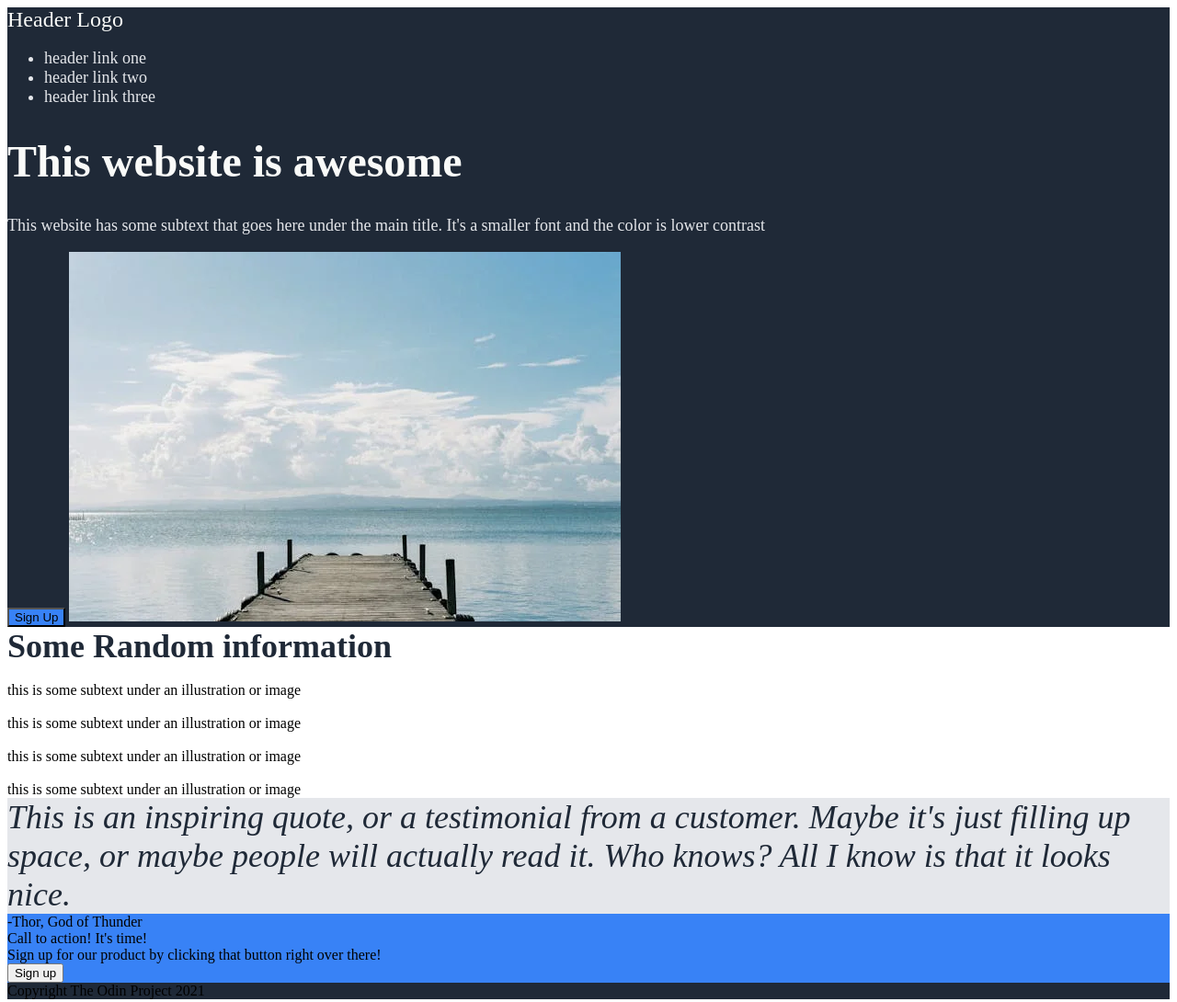
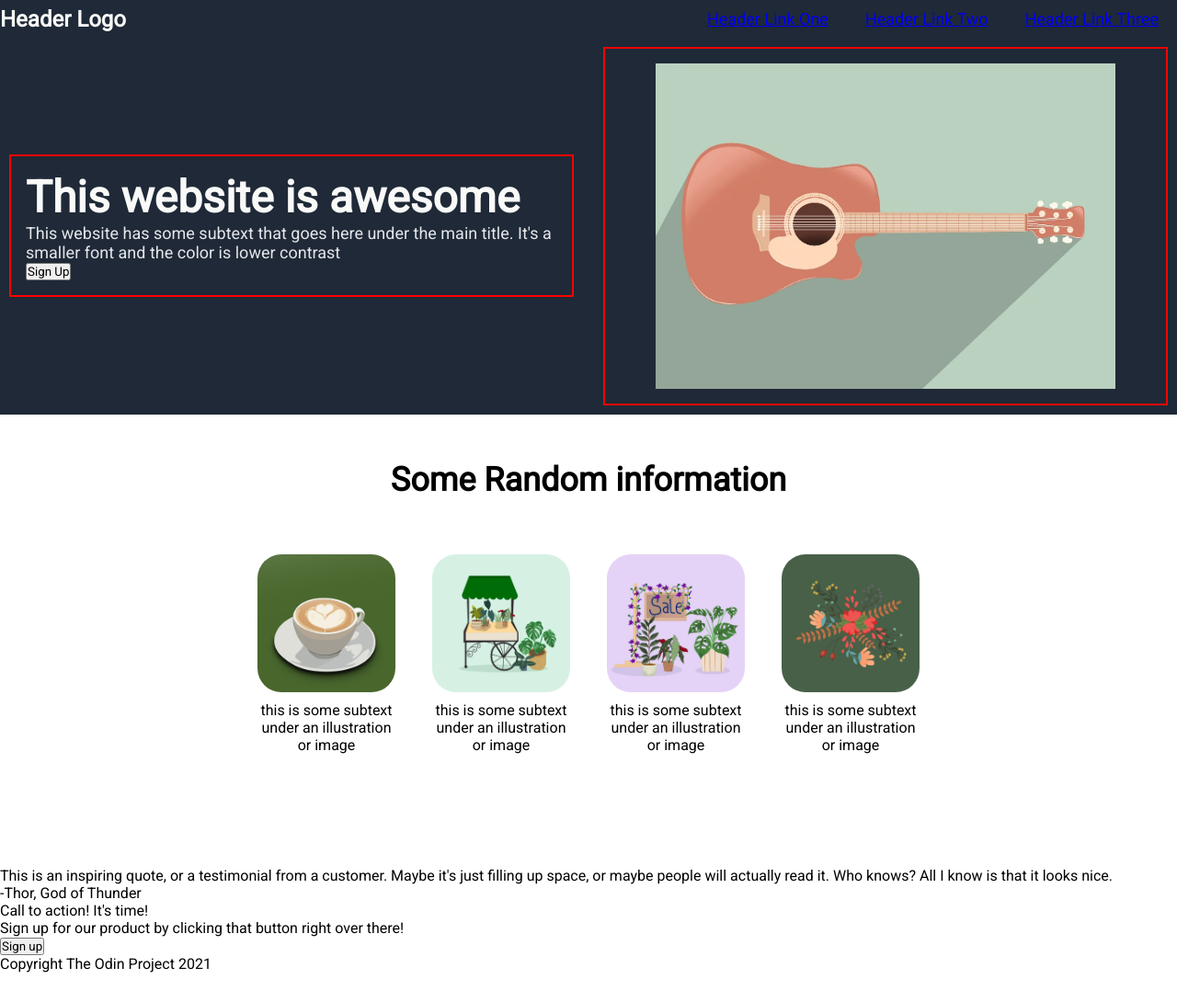
Before and after one commit to Shobana-Sridhar-ca/landing-page, a plain HTML site: page index.html in a window 1280 px wide. Shown: the whole page at 92% size. After the commit the page ends 1058 px from the top, so only its background shows below. Drawn offline with Linux system fonts and the light colour scheme.

Commit message:
Add styling to Section 2

```diff
--- a/index.html
+++ b/index.html
@@ -3,36 +3,58 @@
     <meta charset="utf-8">
     <title> Landing Page </title>
     <link rel="stylesheet" href="./styles.css">
+    <link href='https://fonts.googleapis.com/css?family=Roboto' rel='stylesheet'>
 </head>
 <body>
     <div class="section1">
-        <div class="headerlogo"> Header Logo</div>
-        <ul class="text">
-            <li>header link one</li>
-            <li>header link two</li>
-            <li>header link three</li>
-        </ul>
-    <h1>This website is awesome</h1>
-    <p class="text">This website has some subtext that goes here under the main title. It's a smaller font
-        and the color is lower contrast
-    </p>
-    <button class="button"> Sign Up </button>
-    <img src="./images/pexels-photo-27496001.webp" alt="Image for landing page" >
-</div>
+        <div class="flex-container">
+            <div class="navbar">
+              <h2 class="headerlogotext">Header Logo</h2>
+                <nav>
+                  <ul class="headerlinktext">
+                    <li><a href="#">Header Link One</a></li>
+                    <li><a href="#">Header Link Two</a></li>
+                    <li><a href="#">Header Link Three</a></li>
+                  </ul>
+                </nav>
+            </div>
+        </div>
+        <div class="container">
+            <article class="item item-1">
+                <h1 class="heromaintext">This website is awesome</h1>
+                <p class="herosecondarytext">This website has some subtext that goes here under the main title. It's a smaller font
+                    and the color is lower contrast
+                </p>
+                <button class="button"> Sign Up </button>
+            </article>
 
+            <article class="item item-2">
+                <img src="./images/guitar-8343666_1280.webp" alt="Image for landing page">
+            </article>
+        </div>
+    </div>
 
 <div class="section2">
     <div class="headertext">Some Random information</div>
-    <img src="">
-    <div class="text"> this is some subtext under an illustration or image</div>
-    <img src="">
-    <div class="text"> this is some subtext under an illustration or image</div>
-    <img src="">
-    <div class="text"> this is some subtext under an illustration or image</div>
-    <img src="">
-    <div class="text"> this is some subtext under an illustration or image</div>
+    <div class="imageandtext">
+    <figure>
+        <img src="./images/coffee-8668442_960_720.jpg">
+        <figcaption>this is some subtext under an illustration or image</figcaption>
+    </figure>
+    <figure>
+        <img src="./images/flowers-9028101_1280.webp">
+        <figcaption>this is some subtext under an illustration or image</figcaption>
+    </figure>
+    <figure>
+        <img src="./images/sales-9028104_1280.webp">
+        <figcaption>this is some subtext under an illustration or image</figcaption>
+    </figure>
+    <figure>
+        <img src="./images/flowers-9032938_1280.webp">
+        <figcaption>this is some subtext under an illustration or image</figcaption>
+    </figure>
 </div>
-
+</div>
 
 <div class="section3">
     <div class="text"> This is an inspiring quote, or a testimonial from
--- a/styles.css
+++ b/styles.css
@@ -1,45 +1,136 @@
-/* Section 1 */
+*{
+    font-family: roboto;
+    padding: 0;
+    margin: 0;
+}
+/* Section 1 Style */
 .section1{
     background-color: #1F2937;
-
 }
-.section1 h1{
+.heromaintext{
     font-size: 48px;
     color: #F9FAF8;
     font-weight: 900;
 }
-.section1 .text{
+.herosecondarytext{
+    font-size: 18px;
+    color:#E5E7EB;
+}
+.headerlinktext{
     font-size: 18px;
     color: #E5E7EB;
 }
-.section1 .headerlogo{
+.headerlogotext{
     font-size: 24px;
     color: #F9FAF8;
 }
-.footer{
-    background-color: #1F2937;
+
+/* Responsive Header Logo and Navigation bar */
+.flex-container {
+    font-size: 1.2rem;
+}
+.navbar {
+    display: flex;
+    align-items: center;
+    justify-content: center;
+    margin: auto;
+}
+.navbar ul {
+    display: flex;
+  }
+  .flex-container .navbar {
+    justify-content: space-between;
+  }
+  .navbar ul li {
+    list-style-type: none;
+  }
+
+  .flex-container .navbar ul li {
+    padding: 10px;
+    margin: 0 10px;
+  }
+
+@media(max-width: 650px){
+    .flex-container .navbar{
+        flex-direction: column;
+    }
 }
 
-/* Section 2 */
-.button{
-    background-color: #3882F6;
+/* Columns: Website main text and image */
+.container{
+    display: flex;
+    justify-content: center;
+    align-items: center;
+
+    padding: 10px;
+
+    flex-wrap: wrap;
+    align-content: center;
+    gap: 2rem;
+
 }
-.section2 .headertext{
+@media (min-width: 1200px){
+    .container{
+        flex-direction: row;
+    }
+}
+
+.container > *{
+    flex: 1;
+}
+.item{
+    padding: 1rem;
+    border: 2px solid red;
+    justify-content: center;
+    align-items: center;
+}
+img {
+    display: block;
+    margin: auto;
+    height: auto;
+    width: 500px;
+  }
+/* ---------------------------------------- */
+.section2{
+    padding: 10px;
+    flex-wrap: wrap;
+    gap: 2rem;
+    margin-bottom: 160px;
+
+}
+.imageandtext{
+    display: flex;
+    box-sizing: border-box;
+    justify-content: center;
+    align-items: center;
+}
+.headertext{
+    text-align: center;
+    margin: 40px;
     font-size: 36px;
-    color: #1f2937;
     font-weight: 900;
 }
+figure {
+    border-radius: 25px;
+    /* border: 2px solid #3882F6; */
+    width: 150px;
+    height: 150px;
+    margin: 20px; /* adjust as needed */
 
-/* Section 3 */
-.section3{
-    background-color: #E5E7EB;
 }
-.section3 .text{
-    font-size: 36px;
-    font-style: italic;
-    color: #1F2937;
+figure figcaption {
+    text-align: center;
+    margin-top: 10px;
 }
-/* Section 4 */
-.section4{
-    background-color: #3882F6;
+.section2 img{
+    height: 150px;
+    width: 150px;
+    border-radius: 26px;
 }
+@media(max-width: 750px){
+    .section2 .imageandtext{
+        flex-wrap: wrap;
+        gap: 3rem;
+    }
+
+}
```
Also changed, not shown: images/coffee-8668442_960_720.jpg (added), images/flowers-9028101_1280.webp (added), images/flowers-9032938_1280.webp (added), images/guitar-8343666_1280.webp (added), images/sales-9028104_1280.webp (added).
